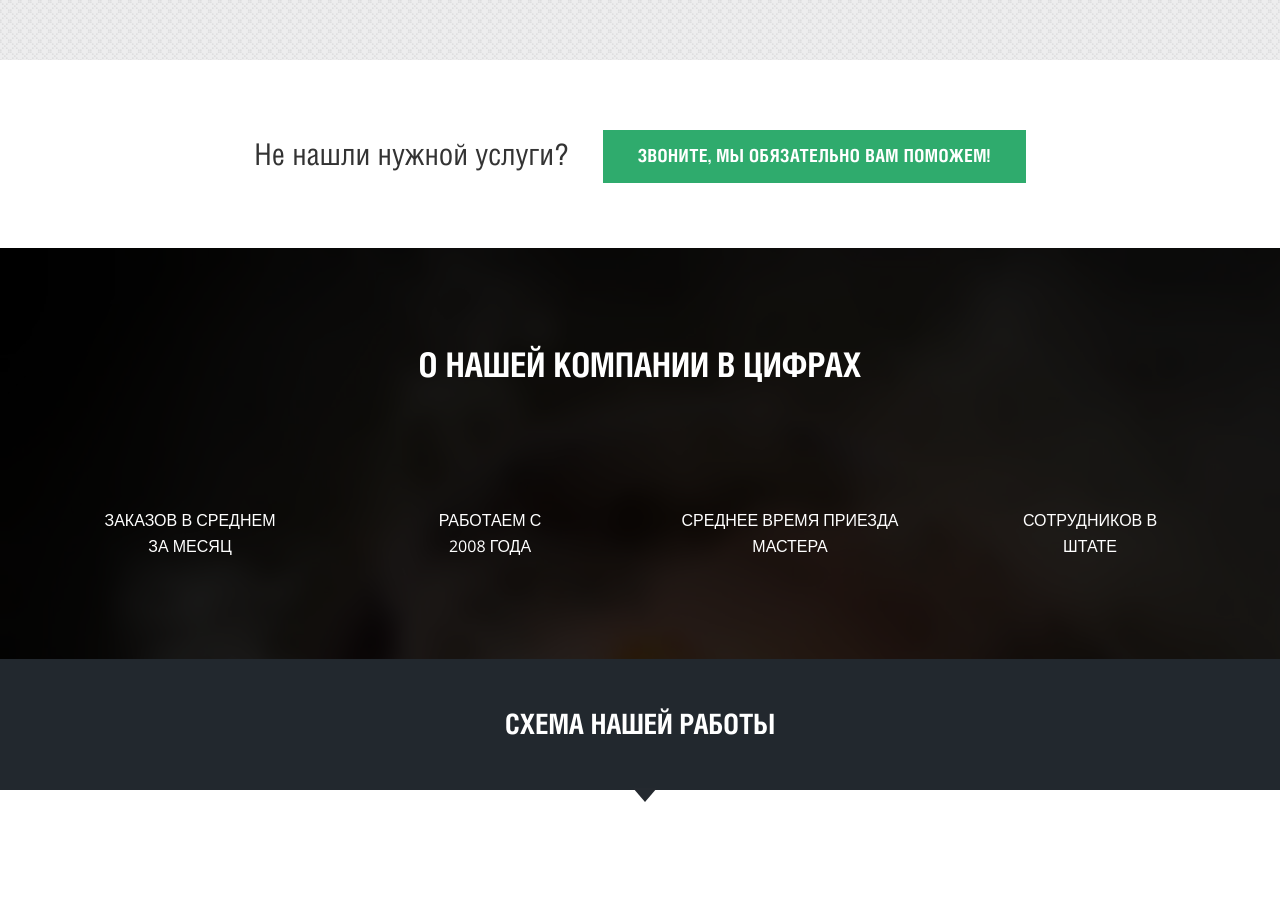
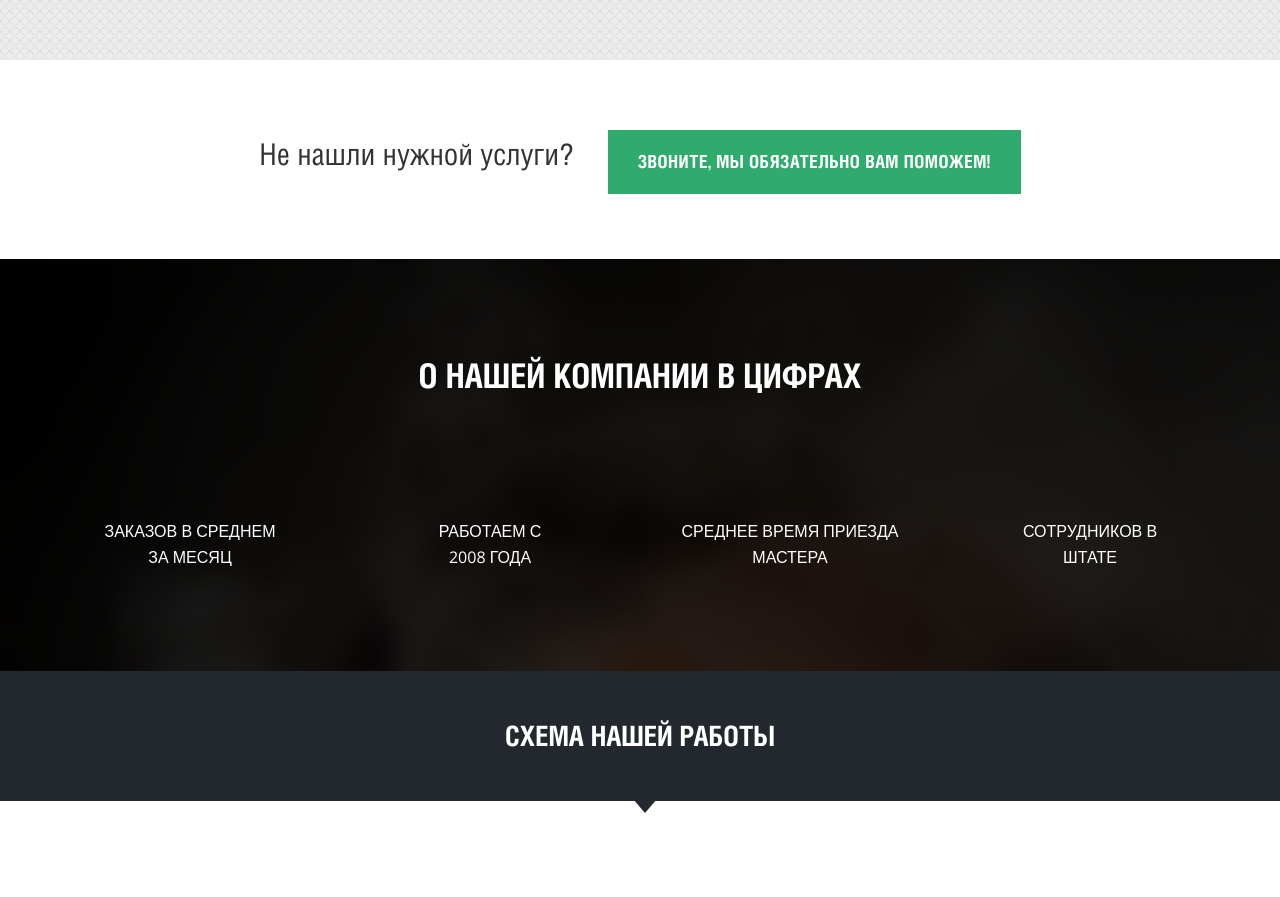
Before and after one commit to anzor1qqqqq/diplom-project, a website built with webpack: page index.html in a window 1280 px wide. Shown: the part 1880-2777 px from the top of the page. Built offline with nearby package versions, Linux system fonts and the light colour scheme; files whose address does not match are found by name.

Commit message:
modified:   index.html

```diff
--- a/index.html
+++ b/index.html
@@ -284,7 +284,7 @@
 			<div class="container text-center">
 				<span class="f30 helios">Не нашли нужной услуги?</span>
 				<div class="push20 visible-xs visible-sm"></div>
-				<a class="button button-services fancyboxModal invert" href="#feedback">Звоните, мы обязательно вам
+				<a class="button button-services fancyboxModal invert callback-btn" href="#feedback" style="display: inline-block; float: none;">Звоните, мы обязательно вам
 					поможем!</a>
 			</div>
 			<div class="push50"></div>
```
